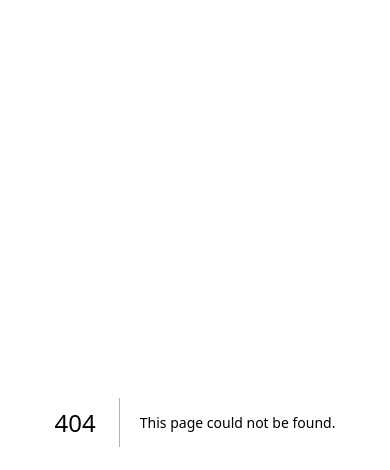
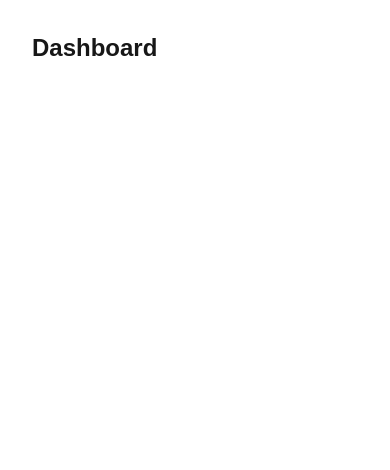
Before and after one commit to tomdan-ai/suidrive, a Next.js app: page /dashboard in a window 390 px wide. Before the commit this address had no page. Shown: the top 470 px of the page. Built offline with nearby package versions, Linux system fonts and the light colour scheme.

Commit message:
feat(app): add dashboard page component
- Create new dashboard page component at src/app/dashboard/page.tsx
- Display dashboard heading with responsive typography and padding
- Integrate with Next.js app router for /dashboard route

```diff
--- /dev/null
+++ b/src/app/dashboard/page.tsx
@@ -0,0 +1,3 @@
+export default function DashboardPage() {
+  return <main className="p-8"><h1 className="text-2xl font-bold">Dashboard</h1></main>;
+}
```
